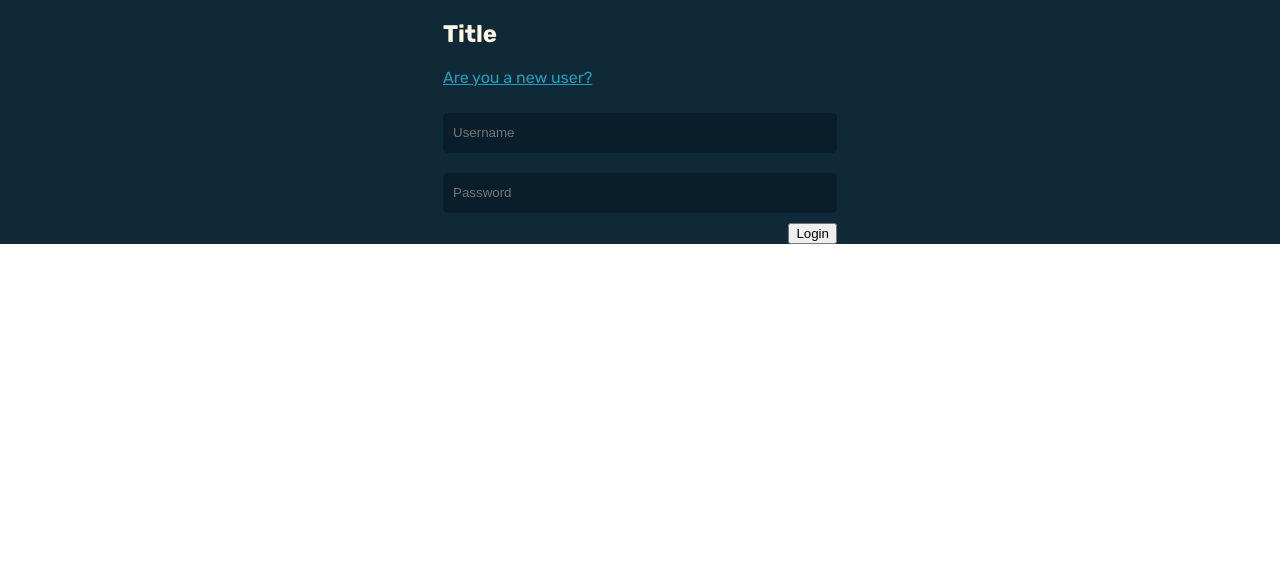
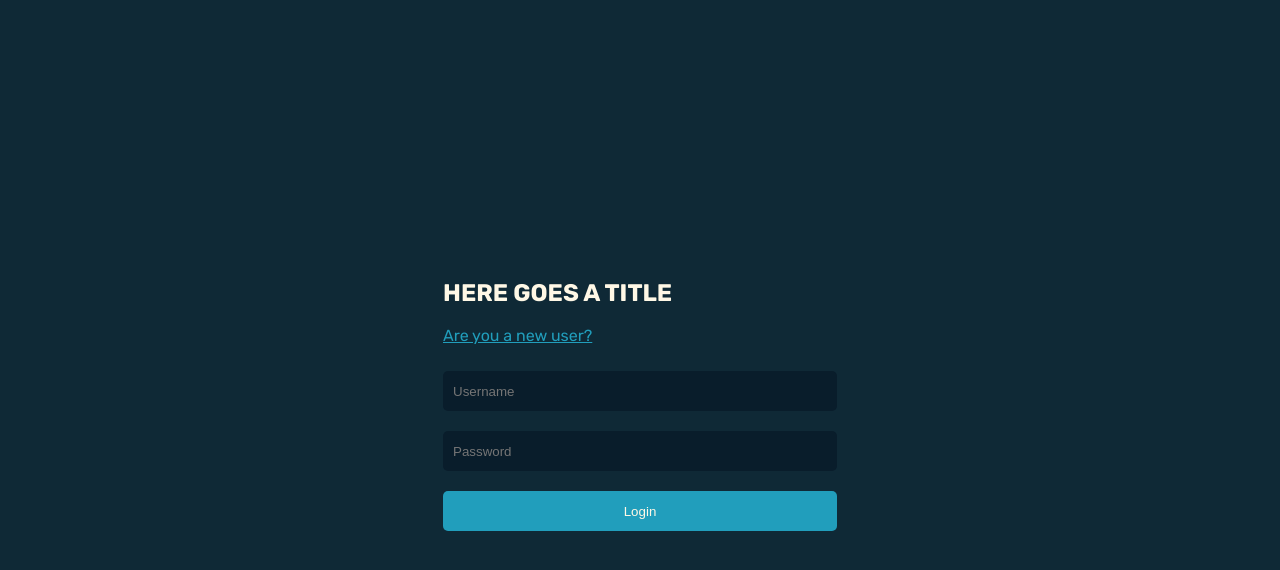
Before and after one commit to vanavi-bernitez/chatGPT-app, a React (Vite) app: page / in a window 1280 px wide. Shown: the top 570 px of the page. Built offline with nearby package versions, Linux system fonts and the light colour scheme.

Commit message:
login bug fixed and  added conditional to handle wrong credentials

```diff
--- a/src/App.jsx
+++ b/src/App.jsx
@@ -7,7 +7,7 @@ import { Login } from "./components/Login";
 const App = () => {
   const [user, setUser] = useState(null);
   const [secret, setSecret] = useState(null);
-  const isAuth = Boolean(user) && Boolean(state);
+  const isAuth = Boolean(user) && Boolean(secretco);
 
   return (
     <div className="App">
--- a/src/components/Login.jsx
+++ b/src/components/Login.jsx
@@ -8,6 +8,7 @@ const Login = ({ setUser, setSecret }) => {
   const [isRegister, setIsRegister] = useState(false);
   const [username, setUsername] = useState("");
   const [password, setPassword] = useState("");
+  const [isUserAuth, setIsUserAuth] = useState(true);
   const [triggerLogin, resultLogin] = usePostLoginMutation();
   const [triggerSignup] = usePostSignupMutation();
 
@@ -21,22 +22,23 @@ const Login = ({ setUser, setSecret }) => {
 
   const handleLogin = () => {
     triggerLogin({ username, password });
-    console.log(username, password);
   };
 
-  //todo: useeffect
-
   useEffect(() => {
-    if (resultLogin.data?.response) {
+    if (resultLogin.data?.response.is_authenticated === true) {
       setUser(username);
       setSecret(password);
+    } else {
+      setUser(null);
+      setSecret(null);
+      setIsUserAuth(false);
     }
   }, [resultLogin.data]);
 
   return (
     <div className="login-page">
       <div className="login-container">
-        <h2 className="title">Title</h2>
+        <h2 className="title">HERE GOES A TITLE</h2>
         <p className="register-change" onClick={handleRegisterChange}>
           {isRegister ? "Already a user?" : "Are you a new user?"}
         </p>
@@ -58,6 +60,10 @@ const Login = ({ setUser, setSecret }) => {
           />
         </div>
 
+        {/* TODO: make the wrong credentials message logic works */}
+
+        {isUserAuth && <p>Wrong credentials. Try again</p>}
+
         <div className="login-actions">
           {isRegister ? (
             <button type="button" onClick={handleRegister}>
--- a/src/index.scss
+++ b/src/index.scss
@@ -49,7 +49,7 @@ body,
 
 .login-page {
   background-color: $primary-500;
-  height: 100%;
+  height: 100vh;
   width: 100%;
   display: flex;
   justify-content: center;
@@ -58,12 +58,6 @@ body,
 
 .login-container {
   color: $tertiary-50;
-}
-
-.login-actions {
-  display: flex;
-  justify-content: flex-end;
-  align-items: center;
 }
 
 .login-input {
@@ -76,6 +70,25 @@ body,
   margin: 10px 0;
   background-color: $primary-600;
   color: $tertiary-50;
+}
+
+.login-actions {
+  display: flex;
+  justify-content: flex-end;
+  align-items: center;
+}
+
+.login-actions button {
+  box-sizing: border-box;
+  width: 100%;
+  height: 40px;
+  border: none;
+  border-radius: 5px;
+  padding: 0 10px;
+  margin: 10px 0;
+  background-color: $secondary-500;
+  color: $tertiary-50;
+  cursor: pointer;
 }
 
 .register-change {
```
